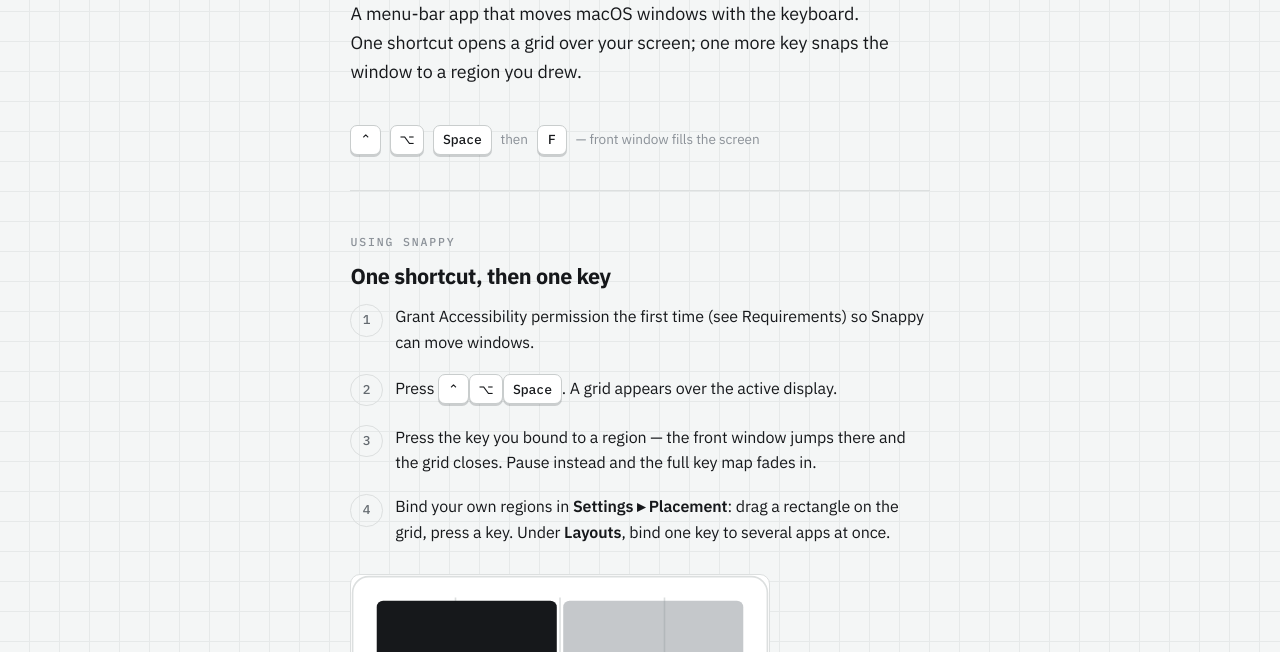
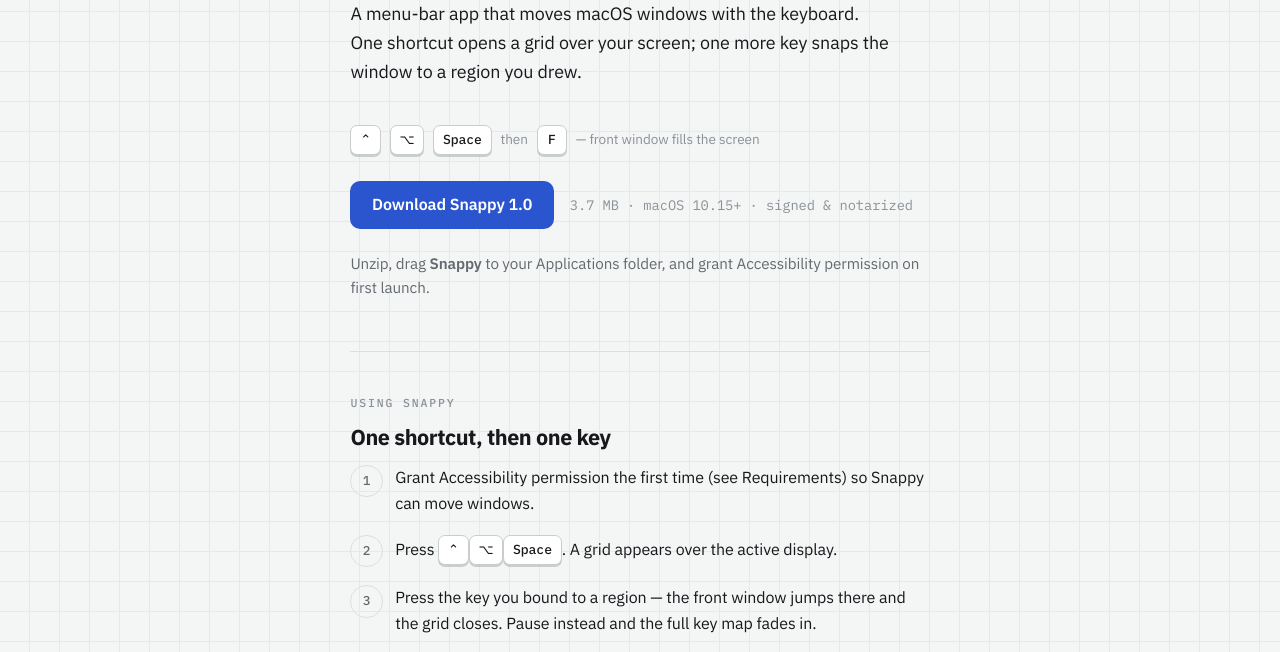
Before and after one commit to travismarceau/getsnappy-site, a plain HTML site: page index.html in a window 1280 px wide. Shown: the part 138-790 px from the top of the page. Drawn offline with Linux system fonts and the light colour scheme.

Commit message:
Ship Snappy 1.0 for download
Adds the notarized, stapled Snappy.zip and a download button in the hero. The
zip unzips to an app spctl reports as accepted / Notarized Developer ID, so it
opens without a Gatekeeper prompt and without needing a network round trip.

Also drops the privacy note's claim that preferences live "in the app's sandbox
container for the Mac App Store build". There is no Mac App Store build: the
App Sandbox denies the mach lookup of com.apple.axserver, so a sandboxed Snappy
reports Accessibility as granted and then cannot move a single window.

```diff
--- a/index.html
+++ b/index.html
@@ -143,6 +143,11 @@
   dt{font-weight:600;font-size:.95rem}
   dd{margin:0;color:var(--mid);font-size:.95rem}
 
+  .get{display:flex;align-items:center;gap:1rem;flex-wrap:wrap;margin-top:.2rem}
+  .btn{display:inline-block;background:var(--accent);color:var(--accent-ink);text-decoration:none;
+       font-weight:600;font-size:1rem;padding:.7rem 1.35rem;border-radius:var(--radius)}
+  .btn:hover{filter:brightness(1.08)}
+  .meta{color:var(--faint);font-size:.86rem;font-family:"IBM Plex Mono",ui-monospace,monospace}
   .rule{color:var(--mid);font-size:.95rem}
   .rule + .rule{margin-top:.7rem}
 
@@ -177,6 +182,13 @@
       <kbd>F</kbd>
       <span class="then">— front window fills the screen</span>
     </div>
+
+    <div class="get">
+      <a class="btn" href="Snappy.zip" download>Download Snappy 1.0</a>
+      <span class="meta">3.7&nbsp;MB · macOS 10.15+ · signed &amp; notarized</span>
+    </div>
+    <p class="rule">Unzip, drag <strong>Snappy</strong> to your Applications folder, and grant
+      Accessibility permission on first launch.</p>
   </header>
 
   <section aria-labelledby="use-h">
@@ -242,7 +254,7 @@
     <h3>Information handled on your Mac</h3>
     <p class="rule"><strong>Window and screen geometry.</strong> To place a window, Snappy reads the position and size of the frontmost window and the dimensions of your displays through the macOS Accessibility API, then writes a new frame. This happens locally, in the moment, and is never stored or sent anywhere.</p>
     <p class="rule"><strong>App identifiers in layouts.</strong> If you build a multi-window layout, the bundle identifiers of the apps you choose (for example <span class="updated">com.apple.Terminal</span>) are saved in your configuration so the layout can find those windows again. They stay on your Mac.</p>
-    <p class="rule"><strong>Your preferences.</strong> Grid size, margins, key bindings, and layouts are stored locally in your user Library (<span class="updated">~/Library/Application&nbsp;Support/Snappy</span> and the app's preferences), and in the app's sandbox container for the Mac App Store build. You can export them to a JSON file yourself; Snappy never uploads them.</p>
+    <p class="rule"><strong>Your preferences.</strong> Grid size, margins, key bindings, and layouts are stored locally in your user Library (<span class="updated">~/Library/Application&nbsp;Support/Snappy</span> and the app's preferences). You can export them to a JSON file yourself; Snappy never uploads them.</p>
 
     <h3>Permissions</h3>
     <p class="rule"><strong>Accessibility</strong> — required, and used solely to move and resize windows on your own Mac.</p>
```
Also changed, not shown: 1 other file.
